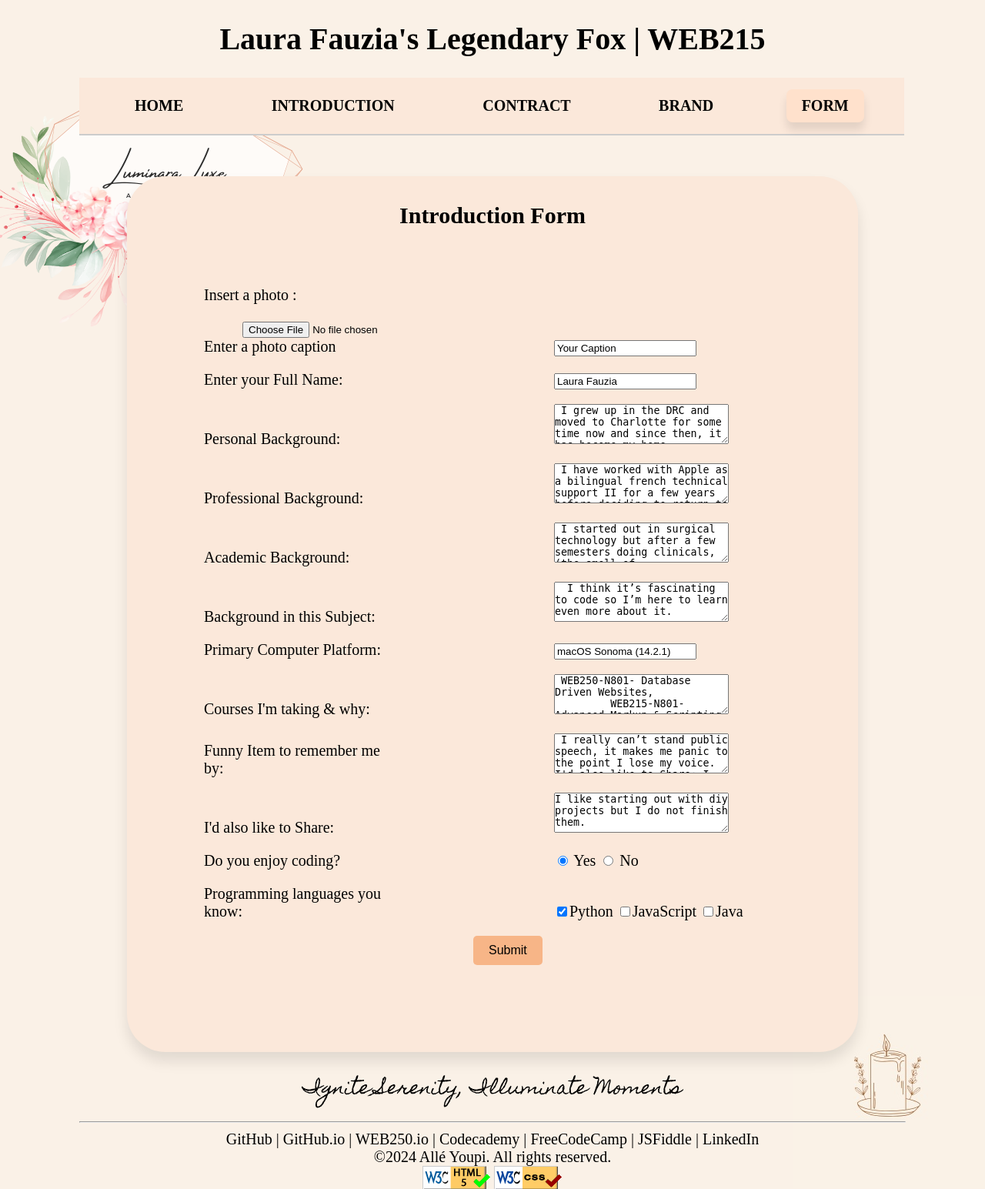
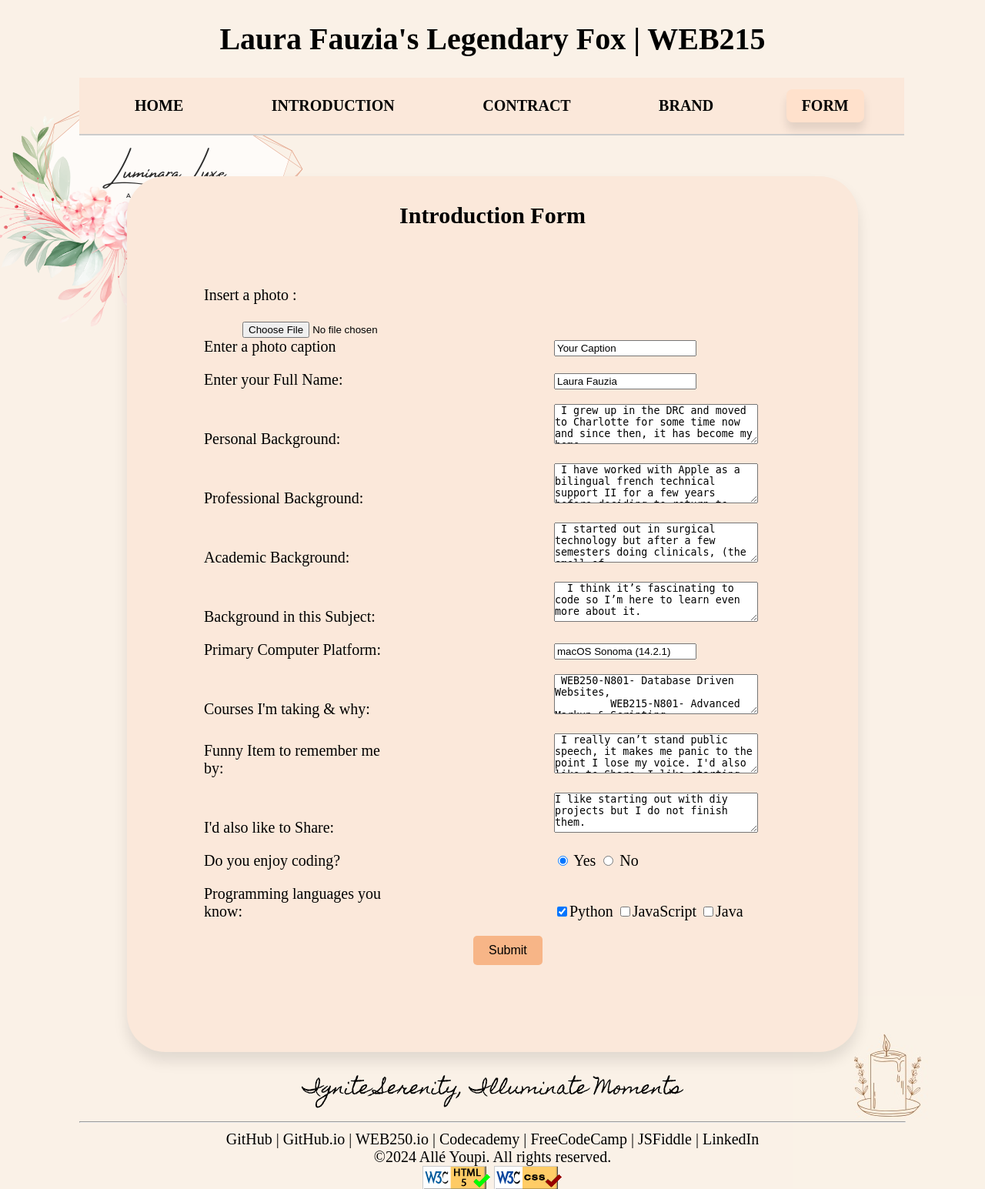
Before and after one commit to Lfauzia/web215, a PHP site: page /introduction_form.html in a window 1280 px wide. Shown: the top 1545 px of the page at 77% size. Run offline with PHP 8.4, Linux system fonts and the light colour scheme; some web fonts are replaced.

Commit message:
Update default.css

```diff
--- a/styles/default.css
+++ b/styles/default.css
@@ -113,7 +113,7 @@ main a[href="introduction.html"] {
 
 #form-cont {
   height: 915px;
-  margin: 10px auto;
+  margin: 20px auto;
   text-align: left;
   margin-bottom: 20px;
   border-radius: 50px;
@@ -131,7 +131,7 @@ textarea {
   margin: 0;
   padding: 0;
   height: 50px;
-  width: 30%;
+  width: 35%;
 }
 
 /* Adjustments for specific elements */
```
